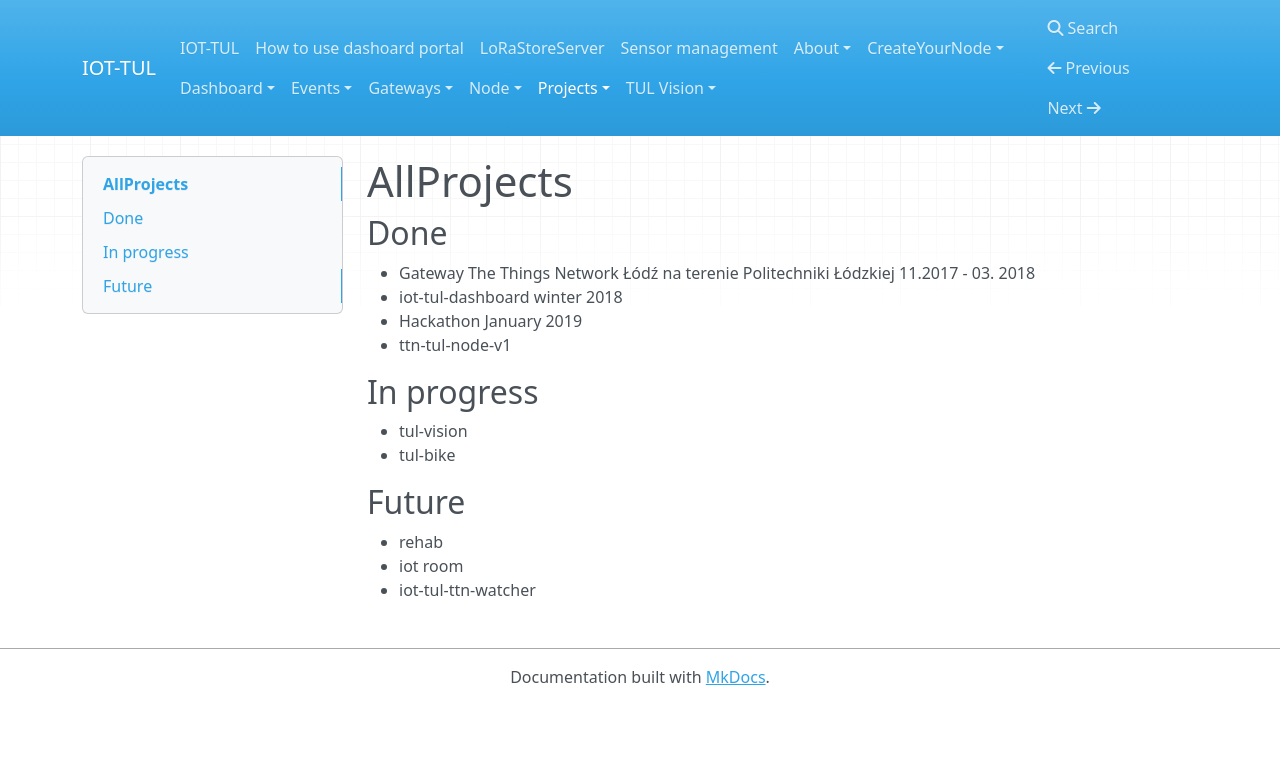
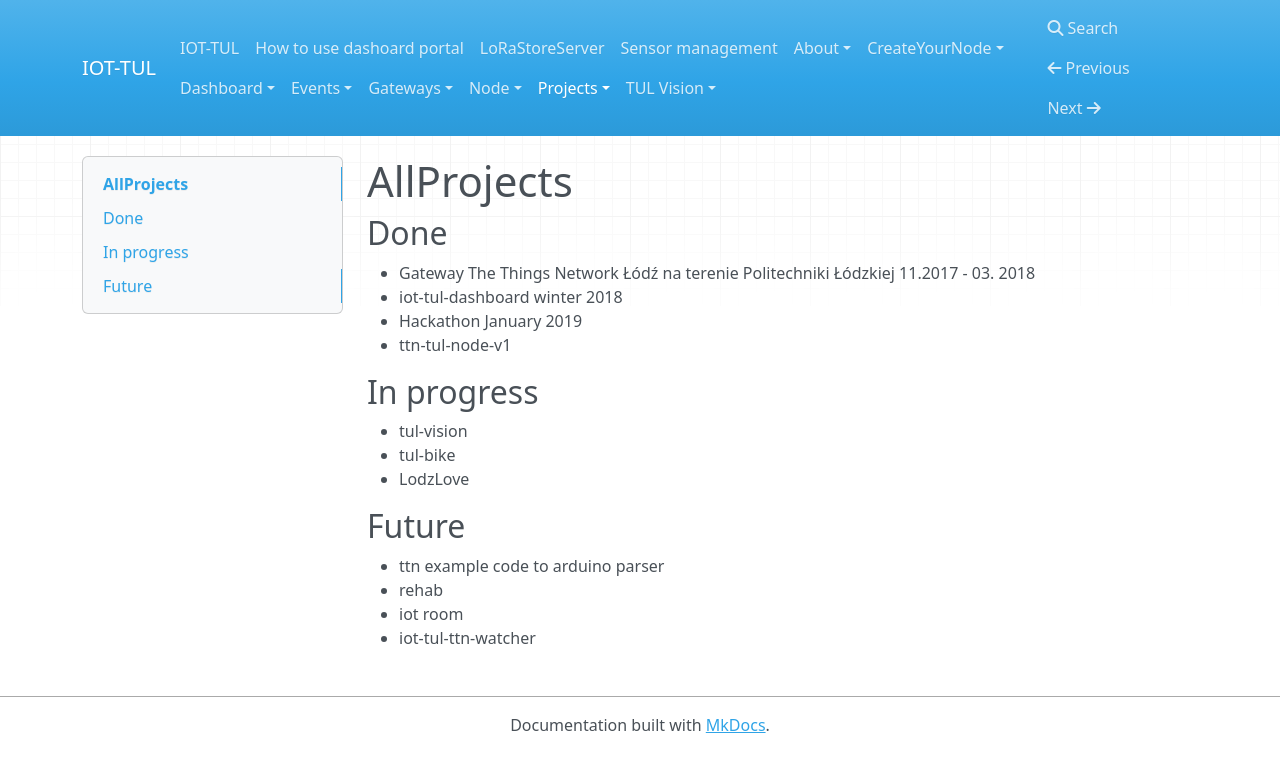
Before and after one commit to sosnus/iot-tul, an MkDocs documentation site: the page built from docs/Projects/AllProjects.md, in a window 1280 px wide. Shown: the top 772 px of the page. Built offline with MkDocs 1.6.1, drawn with Linux system fonts in a browser that asks for light colours; nearby versions of some CDN libraries.

Commit message:
Update AllProjects.md

```diff
--- a/docs/Projects/AllProjects.md
+++ b/docs/Projects/AllProjects.md
@@ -11,9 +11,11 @@
 
 * tul-vision
 * tul-bike
+* LodzLove
 
 ## Future
 
+* ttn example code to arduino parser
 * rehab
 * iot room
 * iot-tul-ttn-watcher
```
